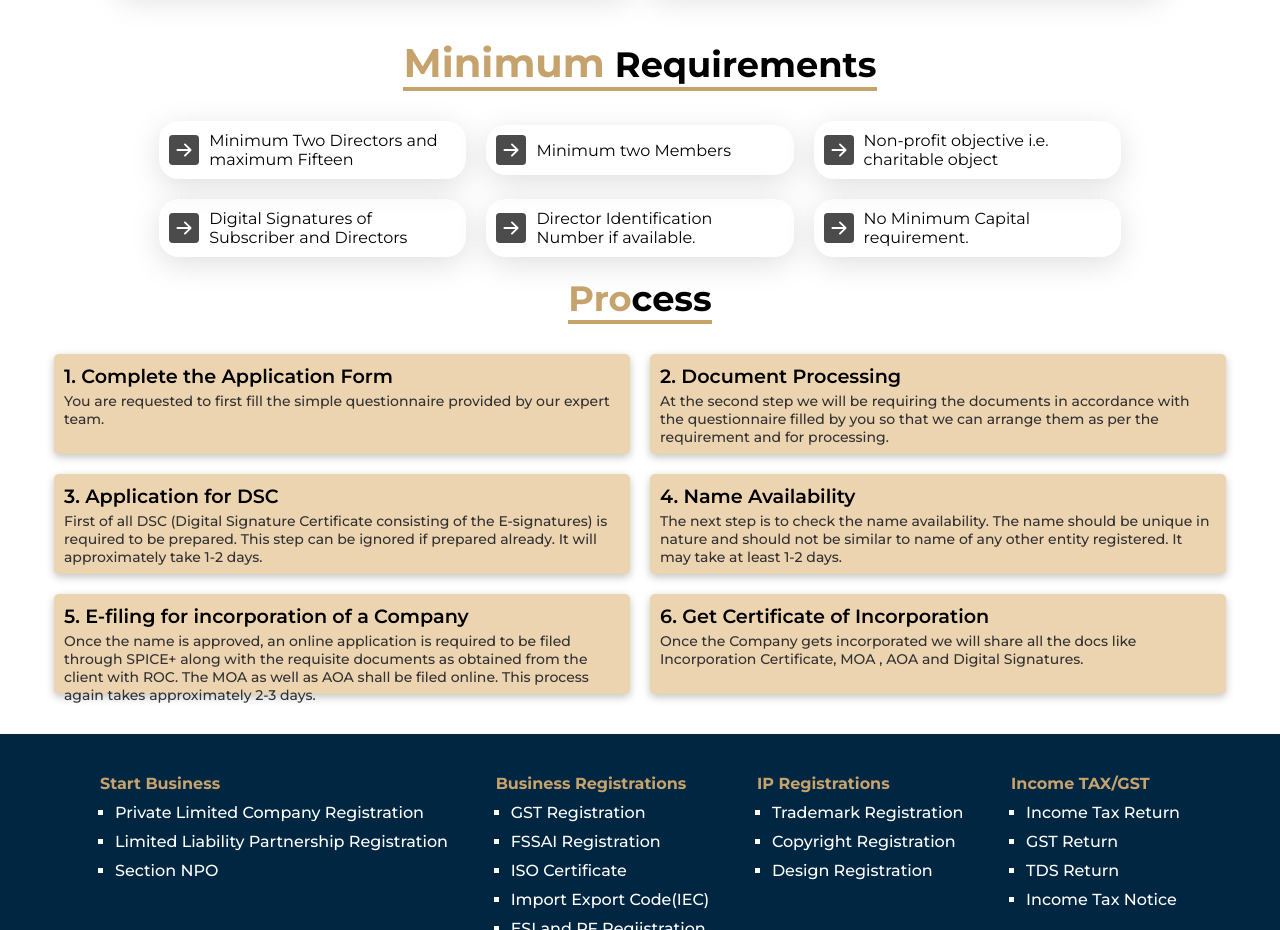
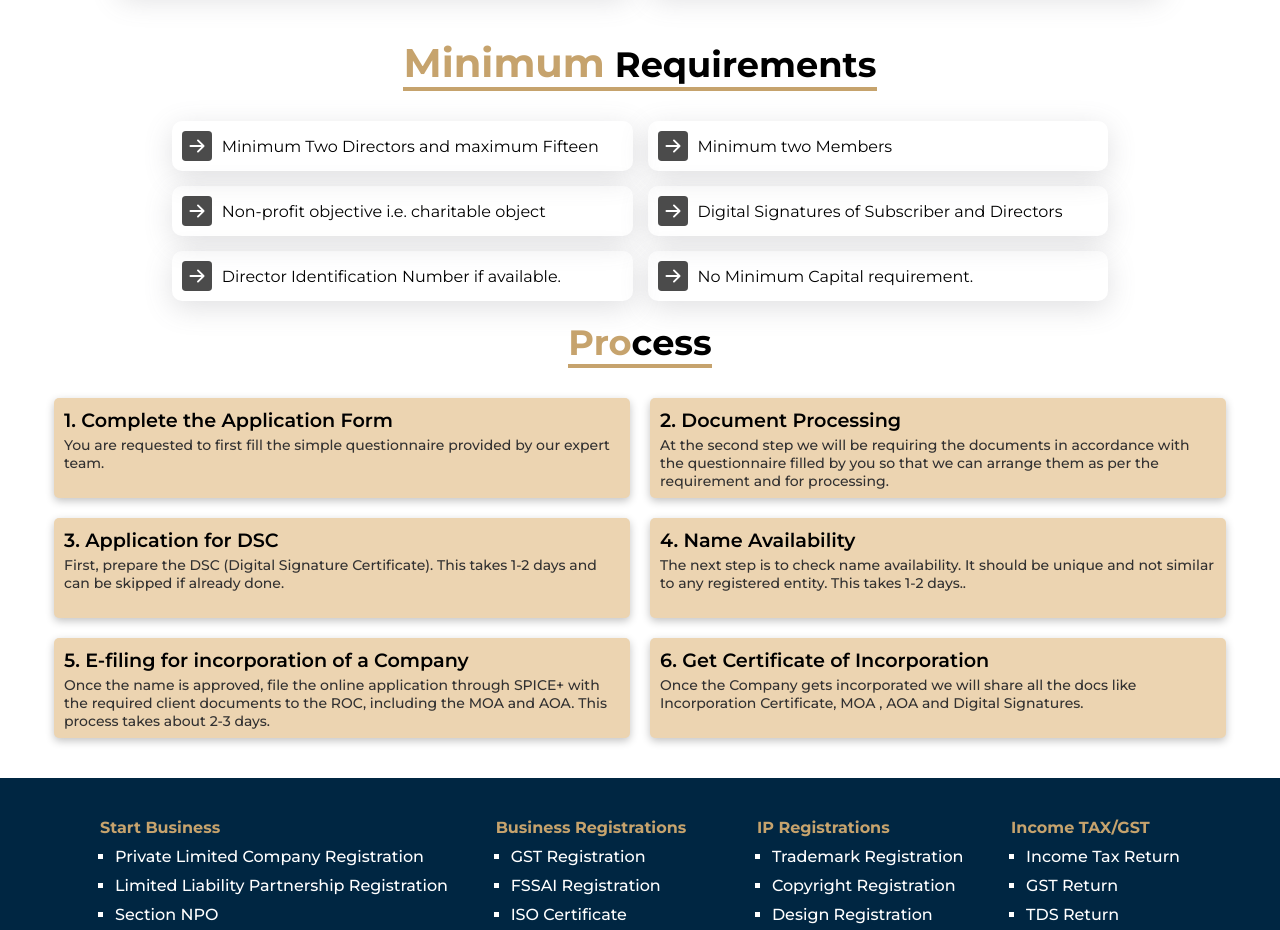
Before and after one commit to lakhan06/legalYodha, a React (Vite) app: page /Section_NPO in a window 1280 px wide. Shown: the part 980-1910 px from the top of the page. Built offline with nearby package versions, Linux system fonts and the light colour scheme.

Commit message:
services improvenav

```diff
--- a/src/components/servicePage_components/minRequirement/MinRequirement.css
+++ b/src/components/servicePage_components/minRequirement/MinRequirement.css
@@ -22,8 +22,8 @@
 .minReqContainer {
   margin-top: 30px;
   display: flex;
-  gap: 20px;
-  width: 80vw;
+  gap: 15px;
+  width: 90vw;
   justify-content: center;
   align-items: center;
   flex-wrap: wrap;
@@ -32,11 +32,11 @@
 .singleMinReq {
   box-shadow: rgba(100, 100, 111, 0.2) 0px 7px 29px 0px;
   padding: 10px;
-  border-radius: 20px;
+  border-radius: 10px;
   display: flex;
   gap: 10px;
   align-items: center;
-  width: 30%;
+  width: 40%;
 }
 
 .leftDivForIcon {
@@ -52,6 +52,9 @@
   }
   .singleMinReq {
     width: 40%;
+    font-size: 12px;
+    font-weight: 500;
+    height: 70px;
   }
   .min_req_heading{
     font-size: 25px;
@@ -73,6 +76,7 @@
     width: auto;
     font-size: 0.8rem;
     width: 85vw;
+    padding: 10px;
   }
   .min_req_heading{
     font-size: 20px;
--- a/src/components/servicePage_components/service.json
+++ b/src/components/servicePage_components/service.json
@@ -93,11 +93,11 @@
             },
             {
                 "process_heading": "3. Name Availability",
-                "process_discription": "The next step is to check the name availability. Now you need to let us know 3 names which should be unique in nature and should not be similar to name of any other entity registered. It may take at least 1-2 days. "
+                "process_discription": "Next, we check name availability. Provide 3 unique names that aren't similar to any registered entity. This process takes 1-2 days."
             },
             {
                 "process_heading": "4. E-filing for incorporation of a Company",
-                "process_discription": "Once the name is approved, an online application is required to be filed through E-Form Fillip along with the requisite documents as obtained with ROC. This process again takes 2-3 days.."
+                "process_discription": "Once the name is approved, file an online application through E-Form Fillip with the required documents to the ROC. This process takes 2-3 days."
             },
             {
                 "process_heading": "5. Get Certificate of Incorporation",
@@ -105,7 +105,7 @@
             },
             {
                 "process_heading": "6. Filing of LLP Agreement",
-                "process_discription": "Within 30 days of the incorporation, LLP Agreement as drafted by our team will be shared and after approval from the partners it will be printed on the stamp paper and will be filed with the Registrar of Companies."
+                "process_discription": "Within 30 days of incorporation, we'll draft and share the LLP Agreement for approval. After approval, it will be printed on stamp paper and filed with the Registrar of Companies."
             }
         ]
     },
@@ -148,7 +148,7 @@
             },
             {
                 "process_heading": "4. Online Portal Access",
-                "process_discription": "Within 2-3 days after the submission of the application, and after the approval by the department we will send you the GST Registration number and User Id and Password to access the online portal."
+                "process_discription": "Within 2-3 days after application submission and department approval, we will send you the GST Registration number, User ID, and password for the online portal."
             }
         ]
     },
@@ -177,7 +177,7 @@
             },
             {
                 "process_heading": "2. Document Processing",
-                "process_discription": "At the second step we will be requiring the documents in accordance with the questionnaire filled by you so that we can arrange them as per the requirement and for processing. The checklist for documents will be provided as per the type of entity."
+                "process_discription": "In the next step, we'll need documents based on your filled questionnaire. We'll provide a checklist tailored to your entity type for processing."
             },
             {
                 "process_heading": "3. Filing of Application",
@@ -265,7 +265,7 @@
             },
             {
                 "process_heading": "2. Document Processing",
-                "process_discription": "At the second step we will be requiring the documents in accordance with the questionnaire filled by you so that we can arrange them as per the requirement and for processing. The checklist for documents will be provided as per the type of entity."
+                "process_discription": "In step two, we'll need the documents based on your filled questionnaire to organize them for processing. You'll receive a tailored document checklist based on your entity type."
             },
             {
                 "process_heading": "3. Filing of Application",
@@ -406,15 +406,15 @@
             },
             {
                 "process_heading": "3. Application for DSC",
-                "process_discription": "First of all DSC (Digital Signature Certificate consisting of the E-signatures) is required to be prepared. This step can be ignored if prepared already. It will approximately take 1-2 days."
+                "process_discription": "First, prepare the DSC (Digital Signature Certificate). This takes 1-2 days and can be skipped if already done."
             },
             {
                 "process_heading": "4. Name Availability",
-                "process_discription": "The next step is to check the name availability. The name should be unique in nature and should not be similar to name of any other entity registered. It may take at least 1-2 days. "
+                "process_discription": "The next step is to check name availability. It should be unique and not similar to any registered entity. This takes 1-2 days.. "
             },
             {
                 "process_heading": "5. E-filing for incorporation of a Company",
-                "process_discription": "Once the name is approved, an online application is required to be filed through SPICE+ along with the requisite documents as obtained from the client with ROC. The MOA as well as AOA shall be filed online. This process again takes approximately 2-3 days."
+                "process_discription": " Once the name is approved, file the online application through SPICE+ with the required client documents to the ROC, including the MOA and AOA. This process takes about 2-3 days."
             },
             {
                 "process_heading": "6. Get Certificate of Incorporation",
@@ -457,11 +457,11 @@
             },
             {
                 "process_heading":"4. Preparation of TM Application",
-                "process_discription":"After receiving the relevant information as well as the signed documents we will move towards preparation of your trademark application in TM-A. Once the trademark application is prepared, we will share with you, the draft application of trademark application for review."
+                "process_discription":"Once we have everything we need, we'll prepare your TM-A trademark application and share the draft with you for review.."
             },
             {
                 "process_heading":"5. Trademark Challan",
-                "process_discription": "It usually takes 2-3 days for filing a trademark application with the Registrar. Upon the successful submission of trademark Application to the registrar; we will provide you with the trademark application which will be in TM-A form along with the copy of challan. "
+                "process_discription": "Trademark application filing usually takes 2-3 days. Once successfully submitted, we'll provide you with the TM-A form application and a copy of the challan.. "
             },
             {
                 "process_heading":"6. Trademark Registered",
@@ -497,23 +497,23 @@
         "process":[
             {
                 "process_heading":"1. Complete the Questionnaire",
-                "process_discription": "We will provide you a questionnaire which is required to be filled by you in which we will sought the basic details and documents pertaining to the registration of Copyright."
+                "process_discription": "We'll provide you with a questionnaire to gather essential details and documents needed for copyright registration."
             },
             {
                 "process_heading":"2. Requirement of Documents",
-                "process_discription": "Basic documents as stated in the above paragraph in accordance with the questionnaire provided are required along with an authorization letter which is to be signed by you."
+                "process_discription": "We'll need the basic documents outlined in the questionnaire along with your signed authorization letter."
             },
             {
                 "process_heading":"3. Application for Registration",
-                "process_discription": "Application will be prepared by us with the help of our experts and will be submitted to the Registrar of Copyright in the prescribed format and can be done either physically or electronically within 2 working days."
+                "process_discription": "We'll prepare your application with our experts and submit it to the Registrar of Copyright, either physically or electronically, within 2 working days."
             },
             {
                 "process_heading":"4. Conduct Hearing",
-                "process_discription": "In case any objection is received by the Registrar. He shall conduct a hearing on the application of copyright and if no objections are received within the prescribed time of 30days, the scrutinizer will check the application for any disparity."
+                "process_discription": "If objections arise, a hearing will occur. Otherwise, after 30 days, the application undergoes scrutiny for disparities."
             },
             {
                 "process_heading":"5.Registration of Work",
-                "process_discription": "If no disparity occurs, the registration will be done and extract of the same shall be sent to the Registrar for entry. If any disparity occurs and on successful completion of hearing conducted by the Registrar the scrutinizer will again scrutinize the application and will give its decision."
+                "process_discription": "If no disparities, registration proceeds. Disparities prompt a hearing by the Registrar, followed by scrutinizer review and decision."
             }
         ]
     },
@@ -547,15 +547,15 @@
         "process":[
             {
                 "process_heading":"1. Complete the Questionnaire",
-                "process_discription":"We will share a checklist with you asking about the documents as stated above for filing of Application on your behalf. It is important that an Application is filled with the professional help addressing all the aspects of the Design Act, 2000 thereby increasing the chances of getting it registered."
+                "process_discription":"We'll share a checklist for required documents. Professional assistance ensures compliance with the Design Act, 2000, increasing registration chances."
             },
             {
                 "process_heading":"2. Acceptance of Application & Registration",
-                "process_discription":"We will file the application duly in the prescribed form duly signed t along with the requisite documents and which is thereafter will be examined by the Design Office and objections if any are raised to that."
+                "process_discription":"We'll file the application in the prescribed form, signed and accompanied by the necessary documents. The Design Office will then examine it, raising any objections if necessary."
             },
             {
                 "process_heading":"3. Publication &Validity",
-                "process_discription":"Post registration of the design, it is notified in the official journal. The registered design is valid for 10 years which may be extended to another 5 years on filing of application for extension with payment of prescribed amount."
+                "process_discription":"After registration, the design is announced. It's initially valid for 10 years, extendable by 5 years with a fee and application. "
             }
 
         ]
@@ -594,19 +594,19 @@
         "process": [
             {
               "process_heading": "1. Complete the Questionnaire",
-              "process_discription": "Fill out the provided questionnaire with details about your income and provide necessary documents based on your income category. We will use this information to prepare and file your income tax return accurately and on time."
+              "process_discription": "Complete the questionnaire with income details and provide required documents based on your income category. We'll prepare and file your tax return accurately and on time."
             },
             {
               "process_heading": "2. Document Submission and Verification",
-              "process_discription": "Submit all required documents as per your income category for verification. Our team will analyze the details and ensure everything is in order. We will seek verification from you and the client to proceed with filing your income tax return."
+              "process_discription": "Submit documents for verification based on your income category. We'll review them and seek verification before filing your tax return."
             },
             {
               "process_heading": "3. Filing of Income Tax Return",
-              "process_discription": "Upon verification and approval, we will proceed to file your income tax return before the due date. Our goal is to protect you from penalties by ensuring all necessary steps are completed accurately."
+              "process_discription": "Upon approval, we'll file your tax return before the due date, aiming to prevent penalties with accurate completion."
             },
             {
               "process_heading": "4. Post-Filing Follow-Up",
-              "process_discription": "After filing your income tax return, we will inform you about the completion of the process. We will provide you with the return form and computation for your records."
+              "process_discription": " After filing your income tax return, we'll notify you of the completion. You'll receive the return form and computation for your records."
             }
           ]
     },
```
